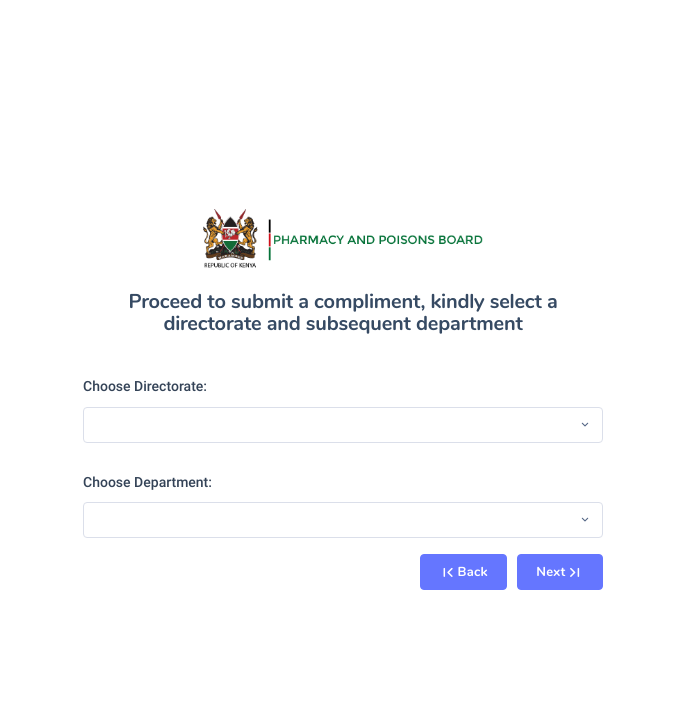
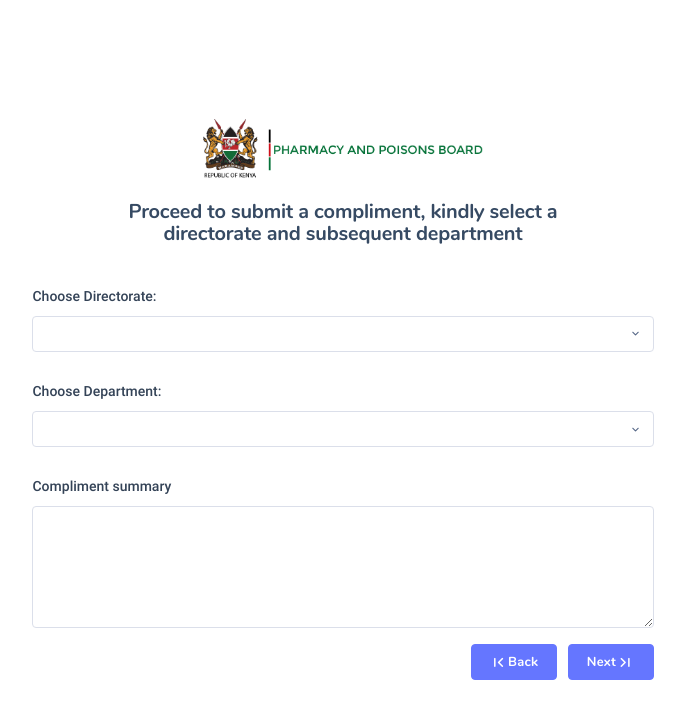
Before and after one commit to MartMbithi/iFeedback, a PHP site: page /views/compliment.php in a window 1280 px wide. Shown: the top 719 px of the page, without its empty margins (297-982 px from the left). Run offline with PHP 8.4, Linux system fonts and the light colour scheme; data comes from the database, SQL or seed files in the repository; some web fonts are replaced.

Commit message:
Craft Compliment Summary

```diff
--- a/views/compliment.php
+++ b/views/compliment.php
@@ -113,6 +113,10 @@
                                             </select>
                                             <input type="hidden" name="department_email" id="department_email" value="">
                                         </div>
+                                        <div class="col-md-12">
+                                            <label for="department" class="form-label">Compliment summary</label>
+                                            <textarea class="form-control" name="feedback_summary" value=""></textarea>
+                                        </div>
                                     </div>
                                 </div>
                             </div>
```
